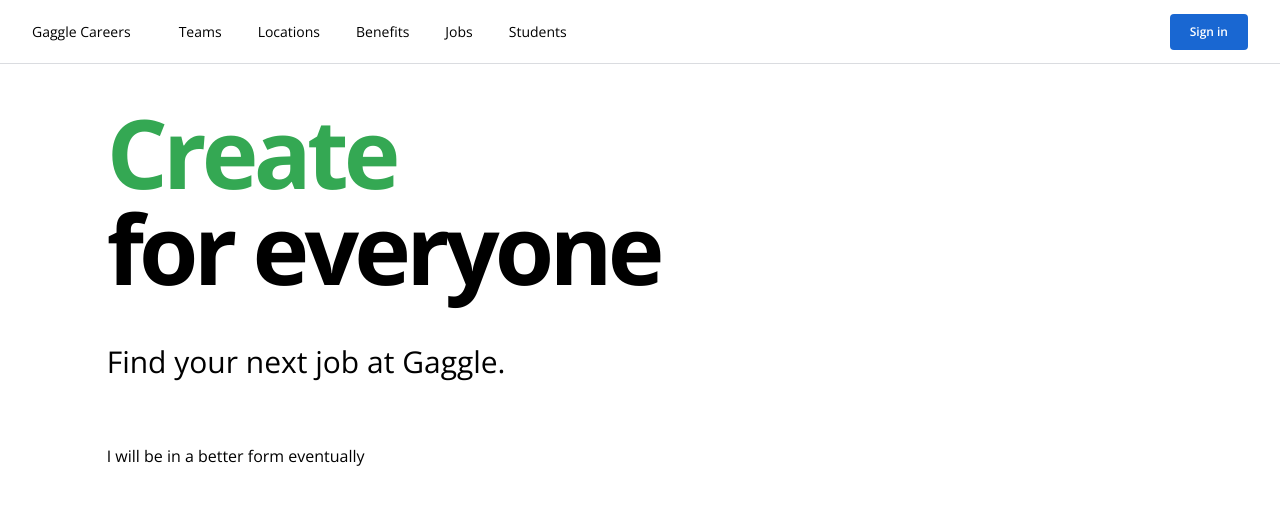
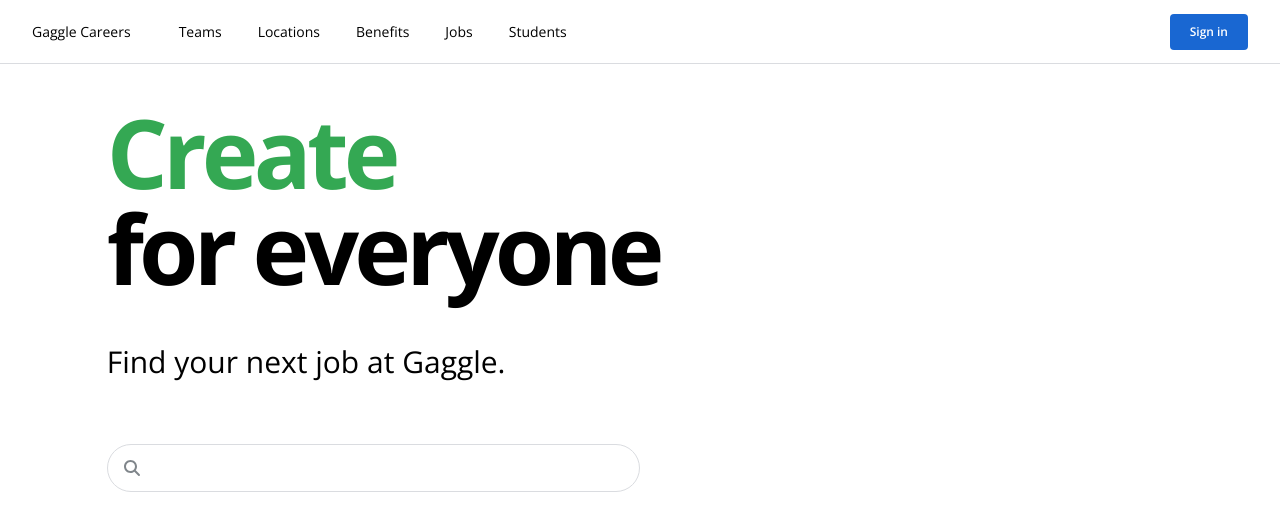
Before and after one commit to neopythe/job-search, a Vue app: page / in a window 1280 px wide. Shown: the top 530 px of the page. Built offline with nearby package versions, Linux system fonts and the light colour scheme.

Commit message:
add styles and icon to JobSearchForm

```diff
--- a/src/components/JobSearchForm.vue
+++ b/src/components/JobSearchForm.vue
@@ -1,5 +1,12 @@
 <template>
-  <form>I will be in a better form eventually</form>
+  <form
+    class="flex h-12 w-full items-center rounded-3xl border border-brand-gray-1"
+  >
+    <font-awesome-icon
+      :icon="['fas', 'search']"
+      class="ml-4 mr-3 text-brand-gray-3"
+    />
+  </form>
 </template>
 
 <script>
```
